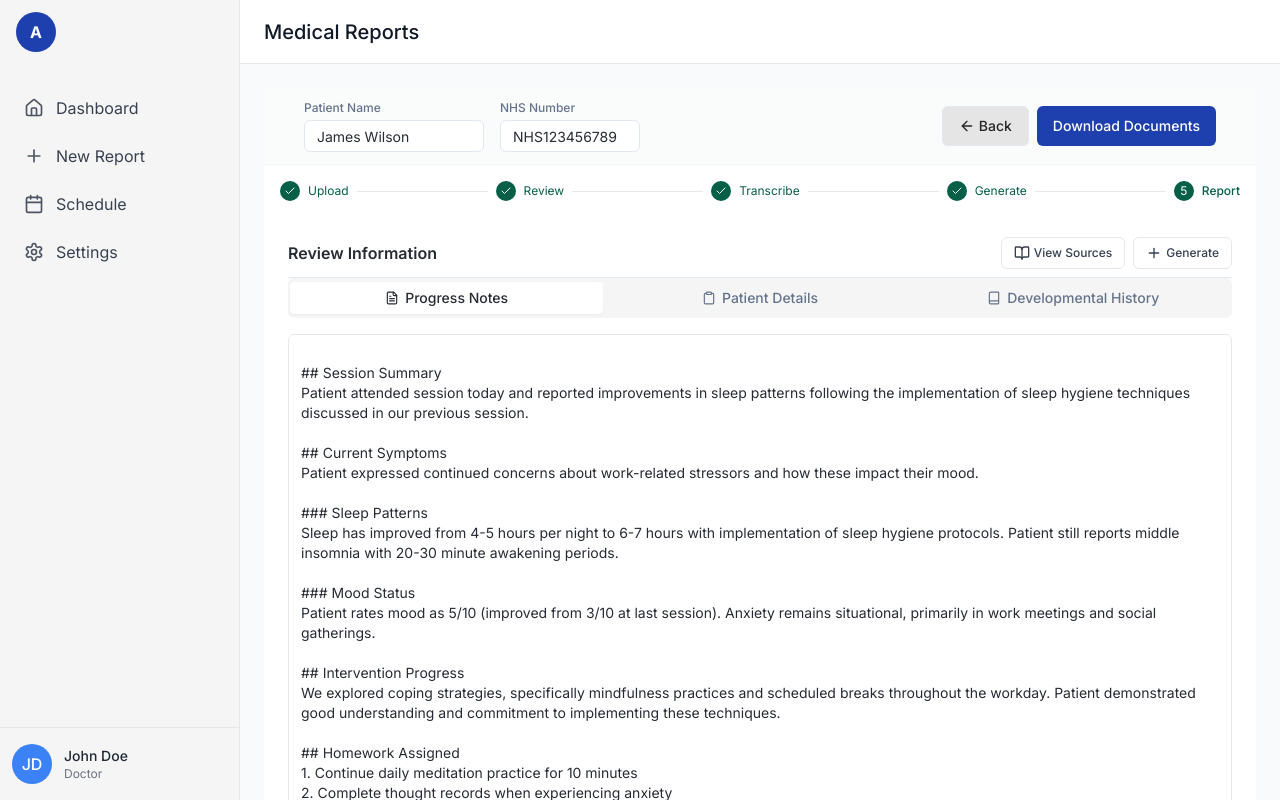
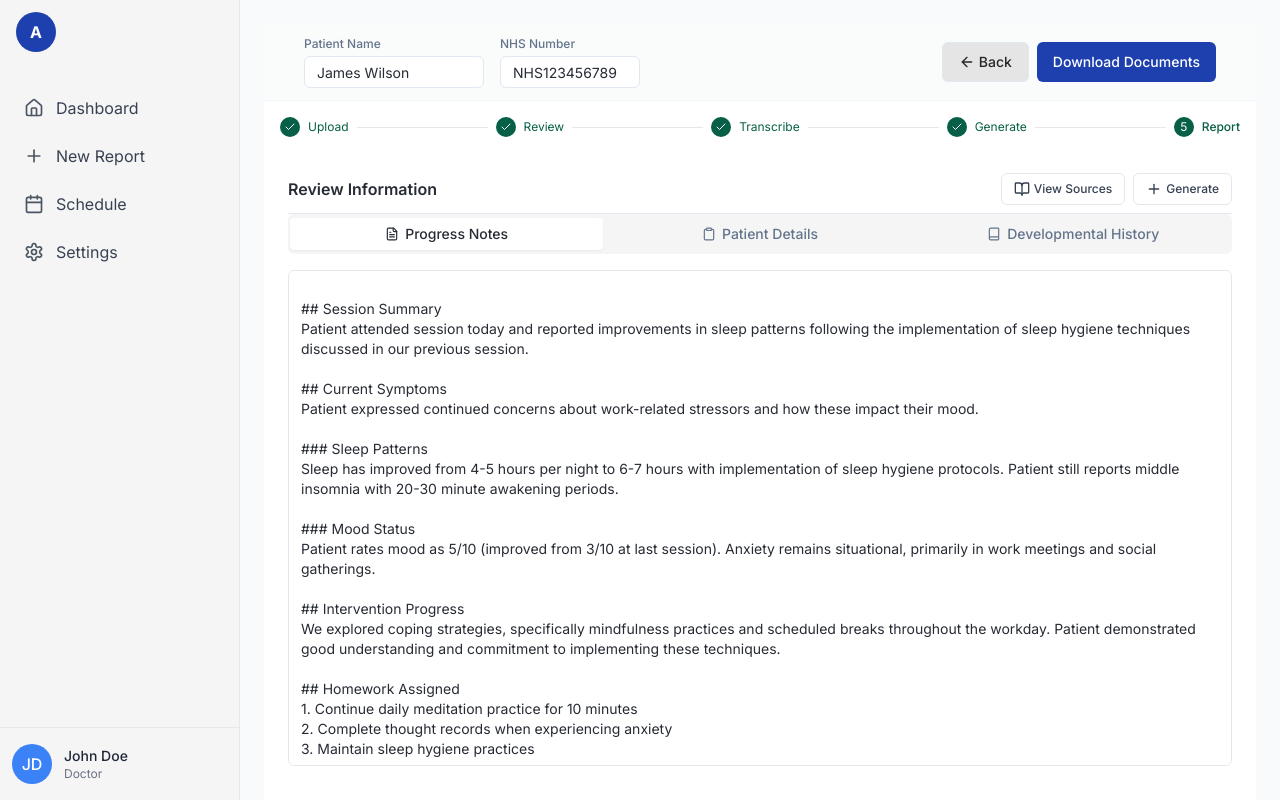
Before and after one commit to inahanninger/anathem-test-1, a React (Vite) app: page /workflow/report in a window 1280 px wide. Built offline with nearby package versions, Linux system fonts and the light colour scheme.

Commit message:
Visual edit in Lovable
Edited UI in Lovable

```diff
--- a/src/components/ClinicalLayout.tsx
+++ b/src/components/ClinicalLayout.tsx
@@ -1,25 +1,18 @@
-
 import React from 'react';
 import { ClinicalSidebar } from './ClinicalSidebar';
 import { MobileSidebarTrigger } from './MobileSidebarTrigger';
 import { SidebarProvider } from '@/context/SidebarContext';
-
 interface ClinicalLayoutProps {
   children: React.ReactNode;
 }
-
-export const ClinicalLayout: React.FC<ClinicalLayoutProps> = ({ children }) => {
-  return (
-    <SidebarProvider>
+export const ClinicalLayout: React.FC<ClinicalLayoutProps> = ({
+  children
+}) => {
+  return <SidebarProvider>
       <div className="flex h-screen bg-white">
         <ClinicalSidebar />
         <div className="flex-1 flex flex-col overflow-hidden">
-          <header className="h-16 bg-white border-b border-gray-200 flex items-center px-4 md:px-6">
-            <MobileSidebarTrigger />
-            <div className="ml-4 md:ml-0">
-              <h1 className="text-xl font-medium text-gray-900">Medical Reports</h1>
-            </div>
-          </header>
+
           <main className="flex-1 overflow-auto bg-gray-50">
             <div className="container mx-auto py-6 px-4 md:px-6">
               {children}
@@ -27,6 +20,5 @@ export const ClinicalLayout: React.FC<ClinicalLayoutProps> = ({ children }) => {
           </main>
         </div>
       </div>
-    </SidebarProvider>
-  );
+    </SidebarProvider>;
 };
```
